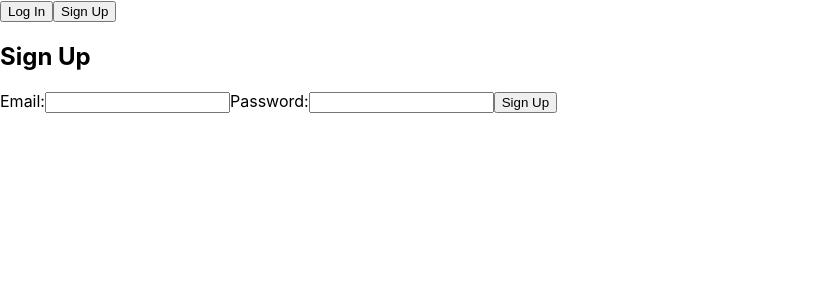
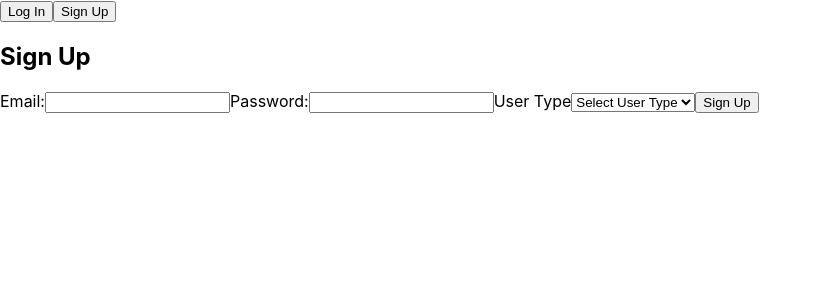
Before and after one commit to 1terry/GoContract, a React (Create React App) app: page /signup in a window 1280 px wide. Shown: the top 300 px of the page, without its empty margins (0-822 px from the left). Built offline with nearby package versions, Linux system fonts and the light colour scheme.

Commit message:
implement user type in signup proceess

```diff
--- a/src/backend/server.js
+++ b/src/backend/server.js
@@ -27,7 +27,7 @@ const dbName = 'users';
 
 // Signup Endpoint
 app.post('/signup', async (req, res) => {
-    const { username, password } = req.body;
+    const { username, password, userType } = req.body;
     console.log('Request body:', req.body);
 
     if (!username || !password) {
@@ -51,7 +51,7 @@ app.post('/signup', async (req, res) => {
       }
 
       // Add new user to Cloudant
-      const user = { username, password: hashedPassword };
+      const user = { username, password: hashedPassword, userType };
       const response = await cloudant.postDocument({ db: dbName, document: user });
 
       res.status(201).json({ message: 'User created', id: response.result.id });
--- a/src/components/signup.js
+++ b/src/components/signup.js
@@ -3,6 +3,7 @@ import React, { useState } from 'react';
 function SignUp() {
   const [email, setEmail] = useState('');
   const [password, setPassword] = useState('');
+  const [userType, setUserType] = useState('');
   const [message, setMessage] = useState(''); // To display messages to the user
 
   const handleSubmit = async (event) => {
@@ -14,20 +15,20 @@ function SignUp() {
       setMessage('Email and password are required');
       return;
     }
-
+    if (userType =="") {
+      setMessage('please select a user type');
+      return;
+    }
     try {
-      console.log('Sending:', { username: email, password: password });
-
       const response = await fetch('http://localhost:3001/signup', {
         method: 'POST',
         headers: {
           'Content-Type': 'application/json',
         },
-        body: JSON.stringify({ username: email, password: password }),
+        body: JSON.stringify({ username: email, password: password, userType: userType}),
       });
 
       const data = await response.json();
-      console.log (data);
       if (response.status === 201) {
         console.log('Sign Up Successful', data);
         setMessage('Sign Up Successful!'); // Display success message
@@ -62,6 +63,14 @@ function SignUp() {
           onChange={(e) => setPassword(e.target.value)}
         />
       </label>
+      <label>
+        User Type
+        <select value={userType} onChange={(e) => setUserType(e.target.value)}>
+          <option value="" disabled selected>Select User Type</option>
+          <option value="contractor">Contractor</option>
+          <option value="homeowner">Home Owner</option>
+        </select>
+      </label>
       <button type="submit">Sign Up</button>
     </form>
   );
```
